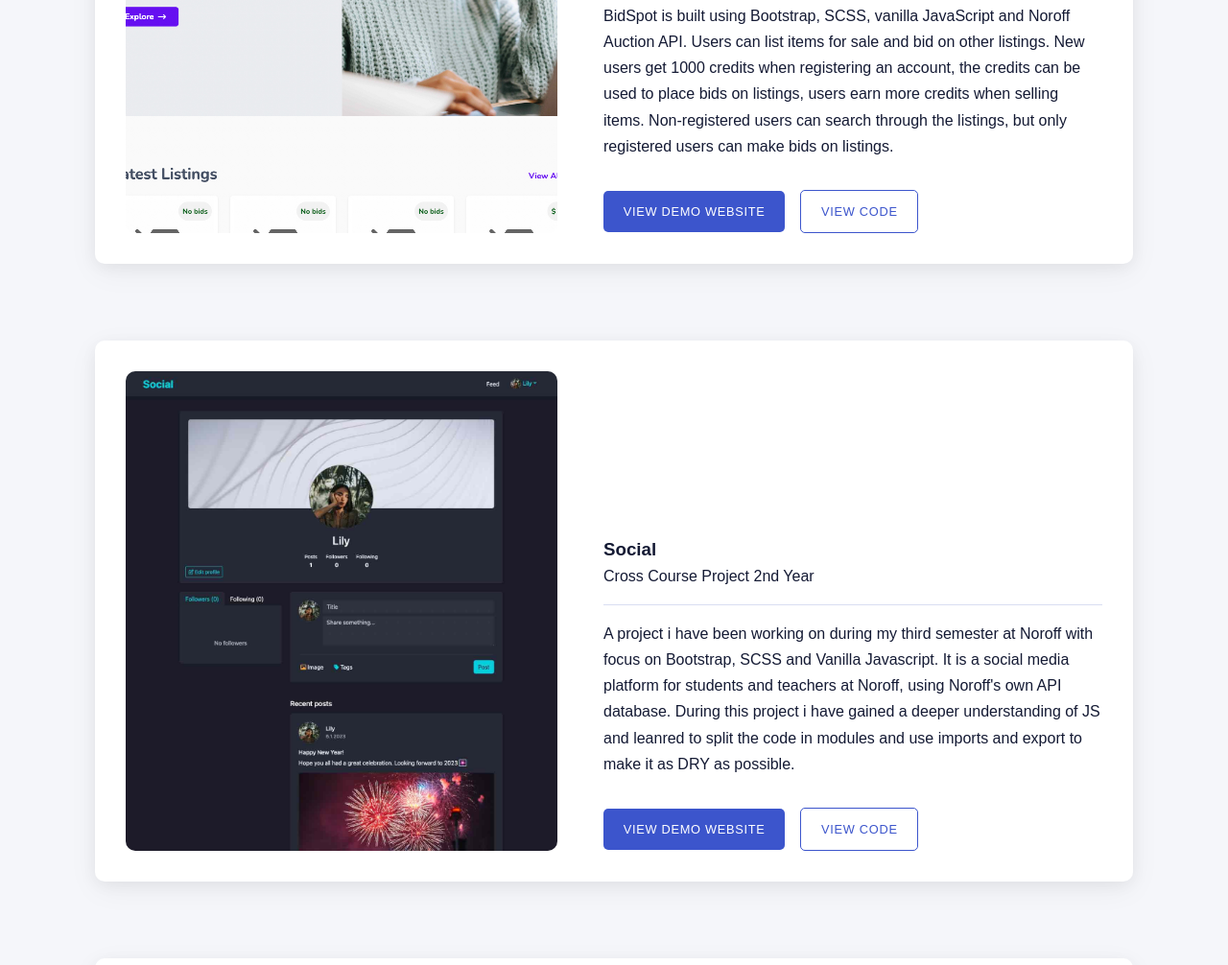
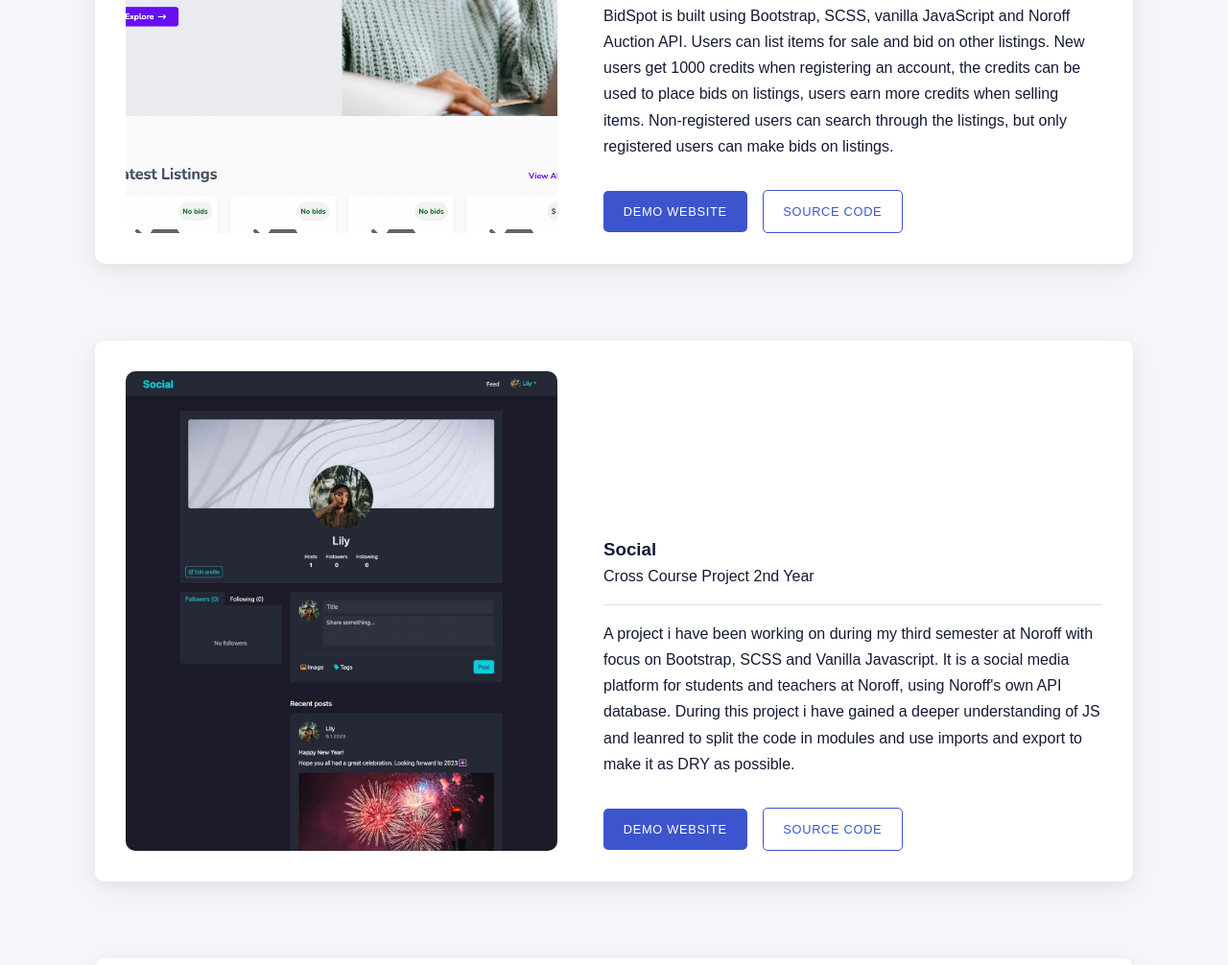
Before and after one commit to May-Tove/portfolio, a plain HTML site: page index.html in a window 1280 px wide. Shown: the part 1014-2020 px from the top of the page at 96% size. Drawn offline with Linux system fonts and the light colour scheme.

Commit message:
Update links

```diff
--- a/css/import/links.css
+++ b/css/import/links.css
@@ -21,7 +21,6 @@ a:hover {
   letter-spacing: 0.7px;
   padding: 0.5rem 1.3rem;
   text-transform: uppercase;
-  cursor: pointer;
 }
 
 .cta:hover {
--- a/index.html
+++ b/index.html
@@ -72,14 +72,14 @@
                 target="_blank"
                 class="cta site-cta"
               >
-                View demo website
+                Demo website
               </a>
               <a
                 href="https://github.com/May-Tove/bidspot"
                 target="_blank"
                 class="cta code-cta"
               >
-                View Code
+                Source code
               </a>
             </div>
           </div>
@@ -106,14 +106,14 @@
                 target="_blank"
                 class="cta site-cta"
               >
-                View demo website
+                Demo website
               </a>
               <a
                 href="https://github.com/May-Tove/social-media-project"
                 target="_blank"
                 class="cta code-cta"
               >
-                View Code
+                Source code
               </a>
             </div>
           </div>
@@ -144,14 +144,14 @@
                 target="_blank"
                 class="cta site-cta"
               >
-                View demo website
+                Demo website
               </a>
               <a
                 href="https://github.com/Noroff-FEU-Assignments/project-exam-1-May-Tove/find/main"
                 target="_blank"
                 class="cta code-cta"
               >
-                View Code
+                Source code
               </a>
             </div>
           </div>
@@ -179,14 +179,14 @@
                 target="_blank"
                 class="cta site-cta"
               >
-                View demo website
+                Demo website
               </a>
               <a
                 href="https://github.com/Noroff-FEU-Assignments/cross-course-project-May-Tove/find/main"
                 target="_blank"
                 class="cta code-cta"
               >
-                View Code
+                Source code
               </a>
             </div>
           </div>
@@ -214,14 +214,14 @@
                 target="_blank"
                 class="cta site-cta"
               >
-                View demo website
+                Demo website
               </a>
               <a
                 href="https://github.com/May-Tove/semester-project-1/find/main"
                 target="_blank"
                 class="cta code-cta"
               >
-                View Code
+                Source code
               </a>
             </div>
           </div>
```
